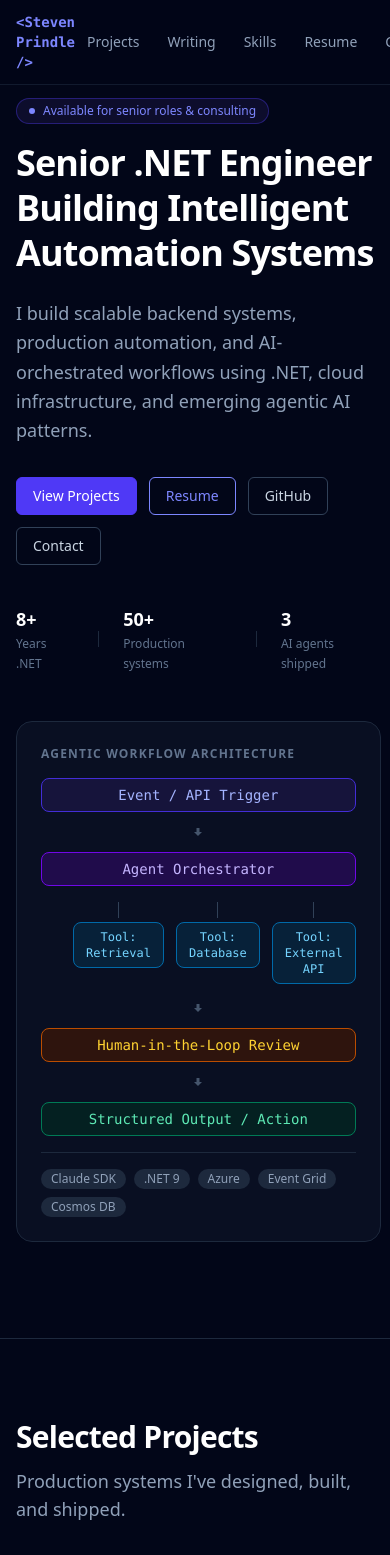
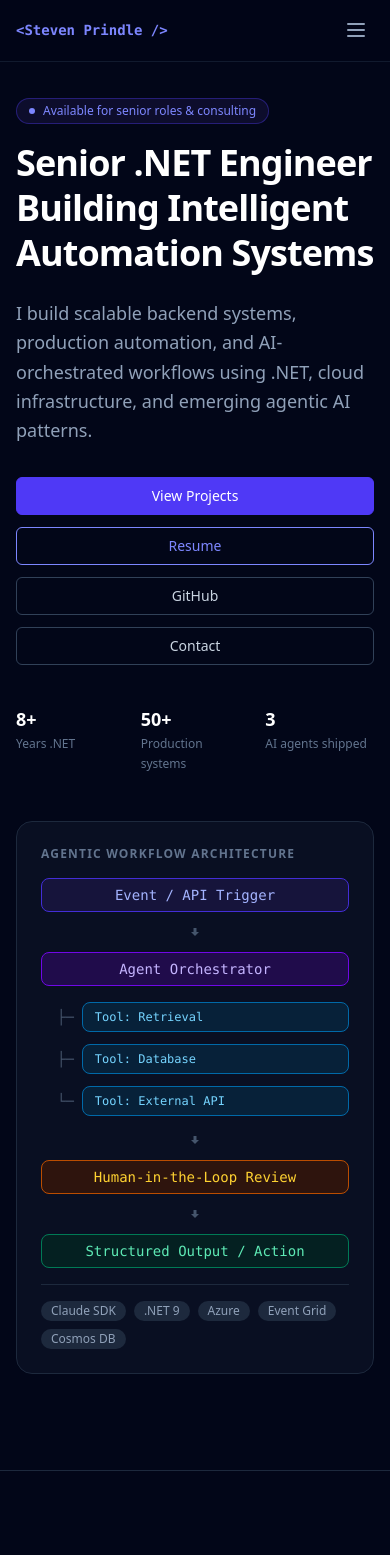
Before and after one commit to pringles-can/portfoliblog, a Next.js app: page / in a window 390 px wide. Shown: the top 1555 px of the page. Built offline with nearby package versions, Linux system fonts and the light colour scheme.

Commit message:
added navigation, made mobile friendly

```diff
--- a/src/app/page.tsx
+++ b/src/app/page.tsx
@@ -1,4 +1,5 @@
 import type { Metadata } from "next";
+import { Nav } from "@/features/nav/Nav";
 import { Hero } from "@/features/hero/Hero";
 import { ProjectsSection } from "@/features/projects/ProjectsSection";
 import { WriteupsSection } from "@/features/writeups/WriteupsSection";
@@ -35,39 +36,6 @@ export default function Home() {
   );
 }
 
-function Nav() {
-  return (
-    <nav
-      aria-label="Site navigation"
-      className="fixed top-0 z-50 w-full border-b border-slate-800/60 bg-slate-950/80 backdrop-blur-sm"
-    >
-      <div className="mx-auto flex max-w-6xl items-center justify-between px-4 py-3 sm:px-6 lg:px-8">
-        <span className="font-mono text-sm font-semibold text-indigo-400">
-          &lt;Steven Prindle /&gt; { }
-        </span>
-        <div className="flex items-center gap-1">
-          {[
-            { href: "#projects", label: "Projects" },
-            { href: "#writeups", label: "Writing" },
-            { href: "#skills", label: "Skills" },
-            { href: "#resume", label: "Resume" },
-            { href: "#contact", label: "Contact" },
-            { href: "#ask", label: "Ask" },
-          ].map((link) => (
-            <a
-              key={link.href}
-              href={link.href}
-              className="rounded-md px-3 py-1.5 text-sm text-slate-400 transition-colors hover:text-white focus:outline-none focus-visible:ring-2 focus-visible:ring-indigo-400"
-            >
-              {link.label}
-            </a>
-          ))}
-        </div>
-      </div>
-    </nav>
-  );
-}
-
 function Divider() {
   return (
     <hr className="mx-auto max-w-6xl border-slate-800 px-4 sm:px-6 lg:px-8" aria-hidden="true" />
--- a/src/features/ask/AskSection.tsx
+++ b/src/features/ask/AskSection.tsx
@@ -67,12 +67,12 @@ export function AskSection() {
               "transition-colors"
             )}
           />
-          <div className="flex justify-end">
+          <div className="flex justify-end w-full">
             <button
               type="submit"
               disabled={!question.trim() || state.status === "loading"}
               className={cn(
-                "inline-flex items-center gap-2 rounded-md px-4 py-2 text-sm font-medium transition-colors",
+                "w-full sm:w-auto inline-flex items-center justify-center gap-2 rounded-md px-4 py-2 text-sm font-medium transition-colors",
                 "focus:outline-none focus-visible:ring-2 focus-visible:ring-indigo-400 focus-visible:ring-offset-2 focus-visible:ring-offset-slate-950",
                 "bg-indigo-600 text-white border border-indigo-600",
                 "hover:bg-indigo-500 hover:border-indigo-500",
--- a/src/features/contact/ContactSection.tsx
+++ b/src/features/contact/ContactSection.tsx
@@ -37,7 +37,7 @@ export function ContactSection() {
       <div className="mx-auto mt-8 max-w-2xl">
         <div className="divide-y divide-slate-800 rounded-xl border border-slate-800 bg-slate-900">
           {contactLinks.map((contact) => (
-            <div key={contact.label} className="flex items-start gap-4 p-6">
+            <div key={contact.label} className="flex flex-col sm:flex-row sm:items-start justify-between gap-4 p-6">
               <div className="min-w-0 flex-1">
                 <p className="text-xs font-semibold uppercase tracking-widest text-slate-500">
                   {contact.label}
@@ -51,7 +51,7 @@ export function ContactSection() {
                 {...(contact.external
                   ? { target: "_blank", rel: "noopener noreferrer" }
                   : {})}
-                className="shrink-0"
+                className="self-start sm:self-auto shrink-0"
               >
                 {contact.label === "Email" ? "Send Email" : "Open"}
               </ButtonLink>
--- a/src/features/hero/Hero.tsx
+++ b/src/features/hero/Hero.tsx
@@ -5,7 +5,7 @@ function AgentWorkflowDiagram() {
   return (
     <div
       aria-label="Agent workflow architecture diagram"
-      className="relative rounded-2xl border border-slate-800 bg-slate-900/60 p-6 backdrop-blur-sm"
+      className="relative w-full rounded-2xl border border-slate-800 bg-slate-900/60 p-6 backdrop-blur-sm"
     >
       <p className="mb-4 text-xs font-semibold uppercase tracking-widest text-slate-500">
         Agentic Workflow Architecture
@@ -14,18 +14,27 @@ function AgentWorkflowDiagram() {
         <DiagramNode label="Event / API Trigger" color="indigo" isFirst />
         <DiagramArrow />
         <DiagramNode label="Agent Orchestrator" color="violet" />
-        <div className="my-1 flex items-start gap-3 pl-8">
-          <div className="flex flex-col items-center gap-1">
-            <DiagramBranch />
-            <DiagramNode label="Tool: Retrieval" color="sky" small />
+        <div className="my-1 flex flex-col sm:flex-row sm:items-start gap-3 pl-4 sm:pl-8">
+          <div className="flex sm:flex-col items-center gap-2 sm:gap-1 w-full sm:w-auto">
+            <DiagramBranch className="hidden sm:block" />
+            <span className="sm:hidden text-slate-600 font-mono text-sm shrink-0" aria-hidden="true">
+              ├─
+            </span>
+            <DiagramNode label="Tool: Retrieval" color="sky" small className="w-full sm:w-auto text-left sm:text-center animate-fade-in" />
           </div>
-          <div className="flex flex-col items-center gap-1">
-            <DiagramBranch />
-            <DiagramNode label="Tool: Database" color="sky" small />
+          <div className="flex sm:flex-col items-center gap-2 sm:gap-1 w-full sm:w-auto">
+            <DiagramBranch className="hidden sm:block" />
+            <span className="sm:hidden text-slate-600 font-mono text-sm shrink-0" aria-hidden="true">
+              ├─
+            </span>
+            <DiagramNode label="Tool: Database" color="sky" small className="w-full sm:w-auto text-left sm:text-center animate-fade-in" />
           </div>
-          <div className="flex flex-col items-center gap-1">
-            <DiagramBranch />
-            <DiagramNode label="Tool: External API" color="sky" small />
+          <div className="flex sm:flex-col items-center gap-2 sm:gap-1 w-full sm:w-auto">
+            <DiagramBranch className="hidden sm:block" />
+            <span className="sm:hidden text-slate-600 font-mono text-sm shrink-0" aria-hidden="true">
+              └─
+            </span>
+            <DiagramNode label="Tool: External API" color="sky" small className="w-full sm:w-auto text-left sm:text-center animate-fade-in" />
           </div>
         </div>
         <DiagramArrow />
@@ -52,6 +61,7 @@ interface DiagramNodeProps {
   color: "indigo" | "violet" | "sky" | "amber" | "emerald";
   small?: boolean;
   isFirst?: boolean;
+  className?: string;
 }
 
 const colorMap: Record<DiagramNodeProps["color"], string> = {
@@ -62,10 +72,10 @@ const colorMap: Record<DiagramNodeProps["color"], string> = {
   emerald: "border-emerald-700 bg-emerald-950/60 text-emerald-300",
 };
 
-function DiagramNode({ label, color, small }: DiagramNodeProps) {
+function DiagramNode({ label, color, small, className }: DiagramNodeProps) {
   return (
     <div
-      className={`rounded-lg border px-3 py-1.5 text-center font-mono ${small ? "text-xs" : "text-sm"} ${colorMap[color]}`}
+      className={`rounded-lg border px-3 py-1.5 font-mono ${small ? "text-xs" : "text-sm"} ${colorMap[color]} ${className || "text-center"}`}
     >
       {label}
     </div>
@@ -82,9 +92,9 @@ function DiagramArrow() {
   );
 }
 
-function DiagramBranch() {
+function DiagramBranch({ className }: { className?: string }) {
   return (
-    <div className="h-4 w-px bg-slate-700" aria-hidden="true" />
+    <div className={`h-4 w-px bg-slate-700 ${className || ""}`} aria-hidden="true" />
   );
 }
 
@@ -106,12 +116,13 @@ export function Hero() {
           <p className="mt-6 text-lg leading-relaxed text-slate-400">
             {heroContent.subheadline}
           </p>
-          <div className="mt-8 flex flex-wrap gap-3">
+          <div className="mt-8 flex flex-col sm:flex-row flex-wrap gap-3">
             {heroContent.ctas.map((cta) => (
               <ButtonLink
                 key={cta.label}
                 href={cta.href}
                 variant={cta.variant}
+                className="justify-center sm:justify-start"
                 {...("external" in cta && cta.external
                   ? { target: "_blank", rel: "noopener noreferrer" }
                   : {})}
@@ -120,11 +131,11 @@ export function Hero() {
               </ButtonLink>
             ))}
           </div>
-          <div className="mt-10 flex items-center gap-6 text-sm text-slate-500">
+          <div className="mt-10 grid grid-cols-3 gap-4 sm:flex sm:items-center sm:gap-6 text-sm text-slate-500">
             <Stat value="8+" label="Years .NET" />
-            <div className="h-4 w-px bg-slate-800" aria-hidden="true" />
+            <div className="hidden sm:block h-4 w-px bg-slate-800" aria-hidden="true" />
             <Stat value="50+" label="Production systems" />
-            <div className="h-4 w-px bg-slate-800" aria-hidden="true" />
+            <div className="hidden sm:block h-4 w-px bg-slate-800" aria-hidden="true" />
             <Stat value="3" label="AI agents shipped" />
           </div>
         </div>
--- /dev/null
+++ b/src/features/nav/Nav.tsx
@@ -0,0 +1,95 @@
+"use client";
+
+import { useState } from "react";
+import { cn } from "@/shared/lib/cn";
+
+export function Nav() {
+  const [isOpen, setIsOpen] = useState(false);
+
+  const links = [
+    { href: "#projects", label: "Projects" },
+    { href: "#writeups", label: "Writing" },
+    { href: "#skills", label: "Skills" },
+    { href: "#resume", label: "Resume" },
+    { href: "#contact", label: "Contact" },
+    { href: "#ask", label: "Ask" },
+  ];
+
+  return (
+    <nav
+      aria-label="Site navigation"
+      className="fixed top-0 z-50 w-full border-b border-slate-800/60 bg-slate-950/80 backdrop-blur-sm"
+    >
+      <div className="mx-auto flex max-w-6xl items-center justify-between px-4 py-3 sm:px-6 lg:px-8">
+        <span className="font-mono text-sm font-semibold text-indigo-400">
+          &lt;Steven Prindle /&gt;
+        </span>
+
+        {/* Desktop Navigation */}
+        <div className="hidden md:flex items-center gap-1">
+          {links.map((link) => (
+            <a
+              key={link.href}
+              href={link.href}
+              className="rounded-md px-3 py-1.5 text-sm text-slate-400 transition-colors hover:text-white focus:outline-none focus-visible:ring-2 focus-visible:ring-indigo-400"
+            >
+              {link.label}
+            </a>
+          ))}
+        </div>
+
+        {/* Mobile Navigation Toggle Button */}
+        <button
+          onClick={() => setIsOpen(!isOpen)}
+          aria-expanded={isOpen}
+          aria-label="Toggle menu"
+          className="inline-flex md:hidden items-center justify-center rounded-md p-1.5 text-slate-400 hover:bg-slate-900 hover:text-white focus:outline-none focus-visible:ring-2 focus-visible:ring-indigo-400"
+        >
+          <svg
+            className="h-6 w-6 transition-transform duration-200"
+            fill="none"
+            stroke="currentColor"
+            viewBox="0 0 24 24"
+          >
+            {isOpen ? (
+              <path
+                strokeLinecap="round"
+                strokeLinejoin="round"
+                strokeWidth={2}
+                d="M6 18L18 6M6 6l12 12"
+              />
+            ) : (
+              <path
+                strokeLinecap="round"
+                strokeLinejoin="round"
+                strokeWidth={2}
+                d="M4 6h16M4 12h16M4 18h16"
+              />
+            )}
+          </svg>
+        </button>
+      </div>
+
+      {/* Mobile Dropdown Menu */}
+      <div
+        className={cn(
+          "md:hidden overflow-hidden transition-all duration-300 ease-in-out bg-slate-950/95 backdrop-blur-sm border-t border-slate-800/40",
+          isOpen ? "max-h-80 opacity-100 py-3" : "max-h-0 opacity-0 pointer-events-none"
+        )}
+      >
+        <div className="flex flex-col px-4 space-y-1">
+          {links.map((link) => (
+            <a
+              key={link.href}
+              href={link.href}
+              onClick={() => setIsOpen(false)}
+              className="block rounded-md px-3 py-2 text-base font-medium text-slate-400 hover:bg-slate-900 hover:text-white transition-colors"
+            >
+              {link.label}
+            </a>
+          ))}
+        </div>
+      </div>
+    </nav>
+  );
+}
```
